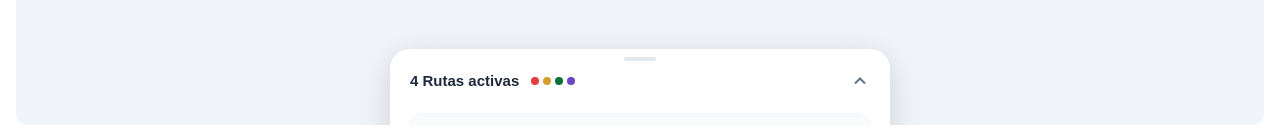
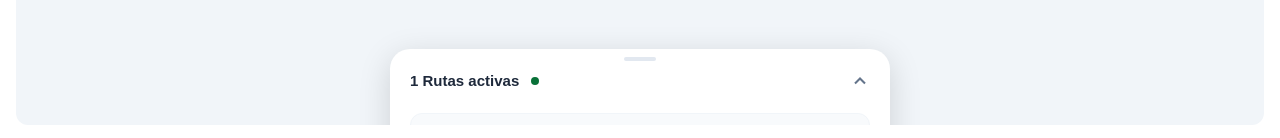
Before and after one commit to dinoesau/better-bus-leon, a Next.js app: page / in a window 1280 px wide. Shown: the part 659-797 px from the top of the page. Built offline with nearby package versions, Linux system fonts and the light colour scheme; no server answers.

Commit message:
feat: update default bus routes to include only L-04

```diff
--- a/components/BusMap.tsx
+++ b/components/BusMap.tsx
@@ -9,7 +9,7 @@ import { VALID_ROUTE_IDS } from '../lib/route-config'
 
 const STORAGE_KEY = 'preferred-bus-routes-v2' // Versioned key for multi-select
 const OLD_STORAGE_KEY = 'preferred-bus-route'
-const DEFAULT_ROUTES = ['A-03', 'A-31', 'L-04', 'X-04']
+const DEFAULT_ROUTES = ['L-04']
 const MAX_SELECTION = 5
 
 let googleMapsOptionsSet = false
```
